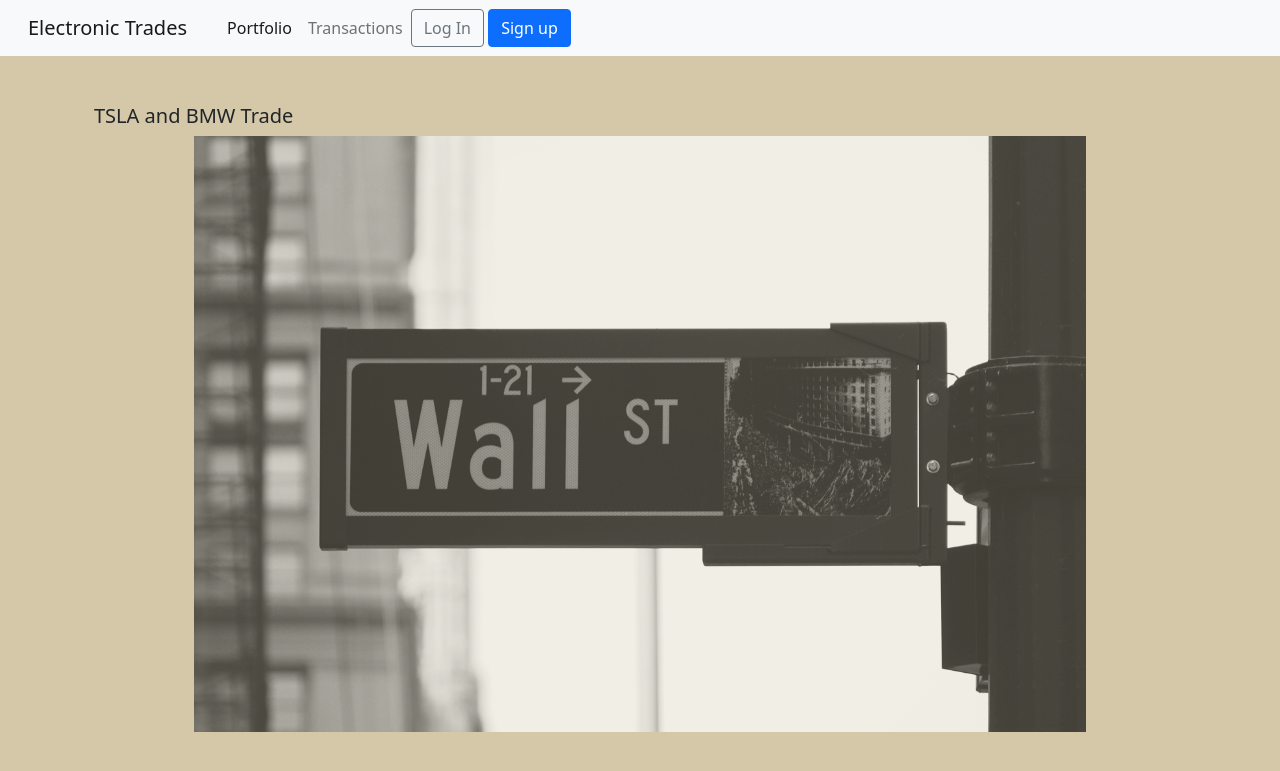
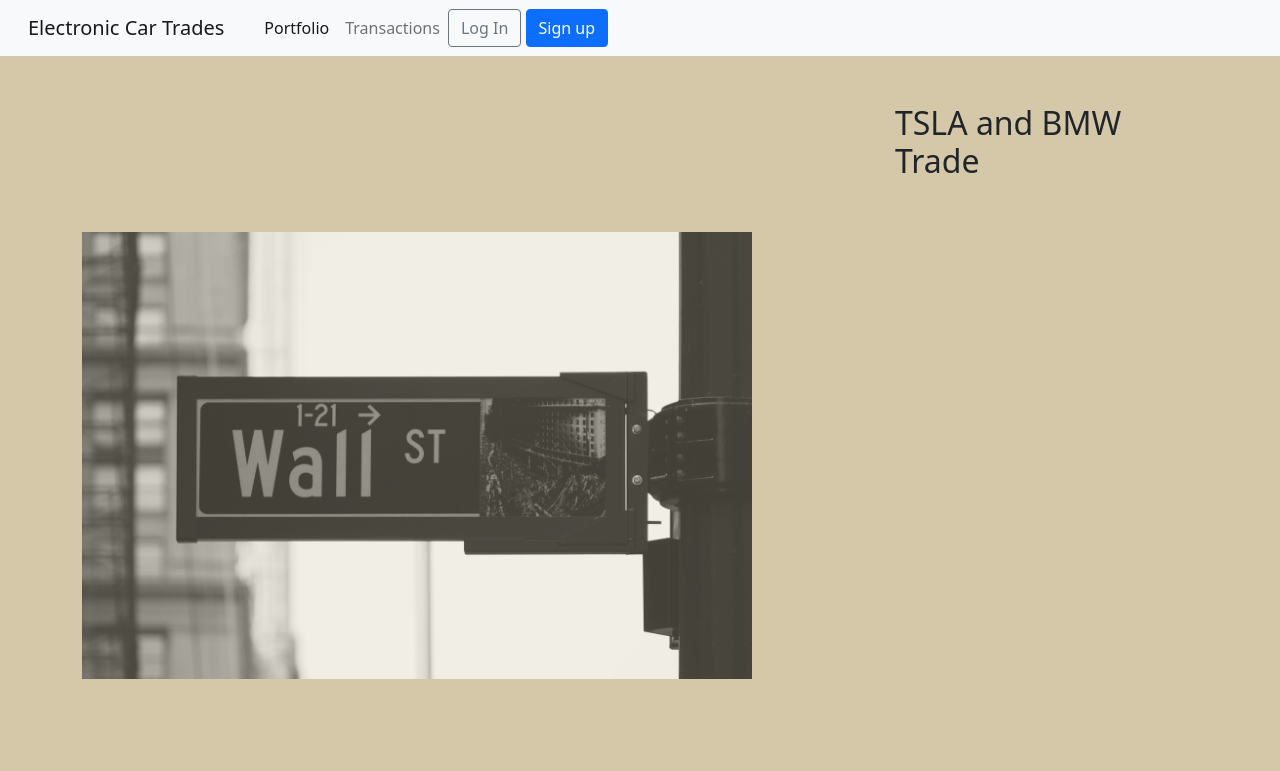
Before and after one commit to wwhite13sub/StockTradings, a Django app: page / in a window 1280 px wide. Shown: the top 771 px of the page. Run offline with Django 3.2, Linux system fonts and the light colour scheme; parts of the project's set-up code (start-up, migrations or seed data) failed here and were passed over.

Commit message:
updated Models

```diff
--- a/stocktrade/settings.py
+++ b/stocktrade/settings.py
@@ -26,7 +26,7 @@ SECRET_KEY = 'django-insecure-3p#2l_4re#a+u&frpr_w(=bh&04$9_z2b)4(-very87+ljo21-
 # SECURITY WARNING: don't run with debug turned on in production!
 DEBUG = True
 
-ALLOWED_HOSTS = []
+ALLOWED_HOSTS = config('Allowed_HOSTS', cast=Csv())
 
 
 # Application definition
@@ -131,3 +131,4 @@ DEFAULT_AUTO_FIELD = 'django.db.models.BigAutoField'
 
 LOGIN_REDIRECT_URL = 'home'
 LOGOUT_REDIRECT_URL = 'home'
+django_heroku.settings(locals())
--- a/trade/static/css/home.css
+++ b/trade/static/css/home.css
@@ -2,13 +2,12 @@ body {
     background-color: rgb(212, 200, 169);
 }
 
-.header > h5{
+.header{
     margin-left: 75%;
+    margin-bottom: 5%;
 }
 .phots{
-
     opacity: .7;
-    margin: auto;
-    width:80%;
-    height:35%;
+    width:60%;
+    height:25%;
 }
--- a/trade/templates/base.html
+++ b/trade/templates/base.html
@@ -13,7 +13,7 @@
 
     <nav class="navbar navbar-expand-lg navbar-light bg-light">
         <div class="container-fluid">
-          <a class="navbar-brand nav-link" href="{% url 'home' %}">Electronic Trades</a>
+          <a class="navbar-brand nav-link" href="{% url 'home' %}">Electronic Car Trades</a>
           <button class="navbar-toggler" type="button" data-bs-toggle="collapse" data-bs-target="#navbarNav" aria-controls="navbarNav" aria-expanded="false" aria-label="Toggle navigation">
             <span class="navbar-toggler-icon"></span>
           </button>
@@ -39,14 +39,11 @@
            </ul>
           {% else %}
       <form class="form-inline ml-auto">
-          <a href="{% url 'login' %}" class="btn btn-outline-secondary ml-2">Log In</a>
-          <a href="{% url 'signup' %}" class="btn btn-primary ml-2">Sign up</a>
+          <a href="{% url 'login' %}" class="btn btn-outline-secondary">Log In</a>
+          <a href="{% url 'signup' %}" class="btn btn-primary">Sign up</a>
       </form>
           {% endif %}
       </div>
-
-
-
             </ul>
           </div>
         </div>
--- a/trade/templates/home.html
+++ b/trade/templates/home.html
@@ -14,19 +14,14 @@
 
 
 <body>
-<div class="container">
-    <div class="container mt-5 header">
-        <div class="row">
-          <div class="col">
-            <h5>TSLA and BMW Trade</h5>
-          </div>
+  <div class="container">
+    <div class="mt-5 mx-5">
+            <h2 class="header">TSLA and BMW Trade</h2>
+    </div>
 
-        </div>
-      </div>
-<div class="phots">
-    <img src="{% static 'image/stock_image.jpg' %}" alt="stock" width="100%" height="100%">
-
-  </div>
+    <div class="phots">
+        <img src="{% static 'image/stock_image.jpg' %}" alt="stock" width="100%" height="100%">
+    </div>
   </div>
 </body>
 {% endblock content %}
--- a/trade/templates/reset.html
+++ b/trade/templates/reset.html
@@ -5,7 +5,7 @@
 {% block content %}
 {% load static %}
 <link rel="stylesheet" href="{% static 'css/reset.css' %}">
-<div class="d-flex flex-column">
+<div class="d-flex flex-column all">
 <h1> Click on "Reset Account " only if you want to: </h1>
     <ol>
         <li> Delete all transactions</li>
@@ -15,7 +15,7 @@
 <div class="mt-4">
 <form action="" method="post">
 {% csrf_token %}
-<input class="btn btn-primary" type='submit' name="reset" value="Reset Account" />
+<input class="btn btn-primary" id="restart" type='submit' name="reset" value="Reset Account" />
 </form>
 </div>
 
```
Also changed, not shown: trade/static/css/reset.css (added, +10 -0 lines), trade/migrations/0003_alter_transactions_stock_name.py (added).
